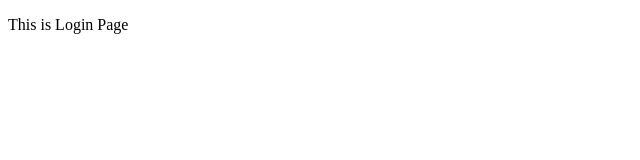
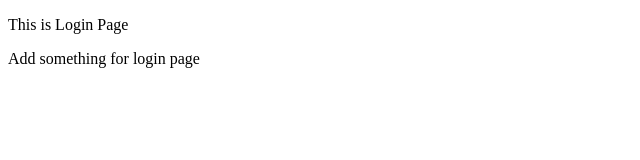
Before and after one commit to alisherabuhabiba/branchRepository, a plain HTML site: page login.html in a window 1280 px wide. Shown: the whole page, without its empty margins (0-640 px from the left). Drawn offline with Linux system fonts and the light colour scheme.

Commit message:
login page second p adding

```diff
--- a/login.html
+++ b/login.html
@@ -9,5 +9,6 @@
 </head>
 <body>
 <p>This is Login Page</p>
+<p>Add something for login page</p>
 </body>
 </html>
```
